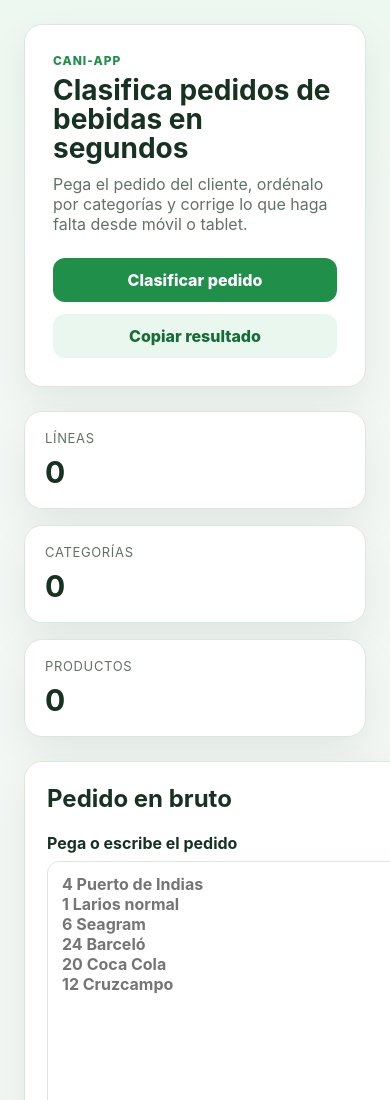
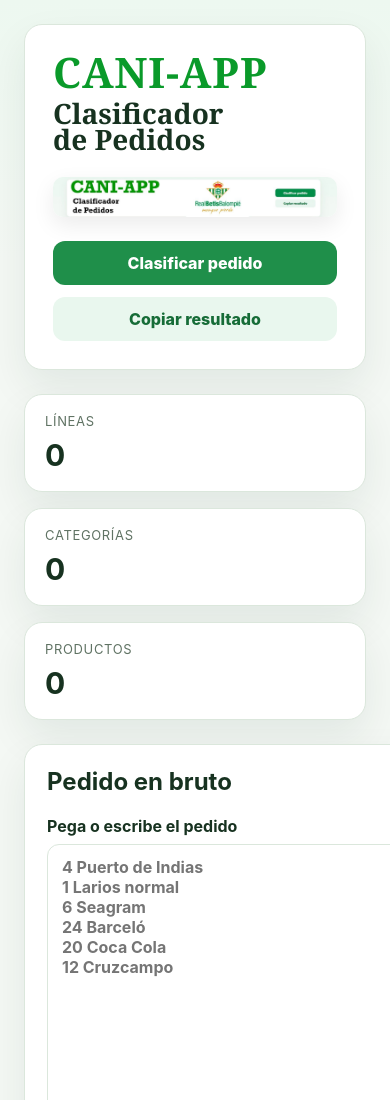
Before and after one commit to juraviza/compositor-express, a website: page clasificador-pedidos-app/index.html in a window 390 px wide. Shown: the top 1100 px of the page. Drawn offline with Linux system fonts and the light colour scheme.

Commit message:
Actualizar portada de CANI-APP segun referencia

```diff
--- a/clasificador-pedidos-app/index.html
+++ b/clasificador-pedidos-app/index.html
@@ -8,13 +8,15 @@
 </head>
 <body>
   <div class="app-shell">
-    <header class="hero">
-      <div>
-        <p class="eyebrow">CANI-APP</p>
-        <h1>Clasifica pedidos de bebidas en segundos</h1>
-        <p class="hero-copy">Pega el pedido del cliente, ordénalo por categorías y corrige lo que haga falta desde móvil o tablet.</p>
+    <header class="hero hero-cover">
+      <div class="hero-left">
+        <p class="cover-brand">CANI-APP</p>
+        <h1 class="cover-title">Clasificador<br>de Pedidos</h1>
       </div>
-      <div class="hero-actions">
+      <div class="hero-center">
+        <img class="hero-logo" src="./portada-referencia.jpg" alt="Portada de referencia CANI-APP" />
+      </div>
+      <div class="hero-actions hero-actions-cover">
         <button id="classifyBtn" class="btn btn-primary">Clasificar pedido</button>
         <button id="copyBtn" class="btn btn-secondary">Copiar resultado</button>
       </div>
--- a/clasificador-pedidos-app/styles.css
+++ b/clasificador-pedidos-app/styles.css
@@ -23,6 +23,12 @@ button, input, select, textarea { font: inherit; }
 .app-shell { max-width: 1440px; margin: 0 auto; padding: 24px; }
 .hero, .panel, .stat-card { background: var(--panel); border: 1px solid var(--line); border-radius: var(--radius); box-shadow: var(--shadow); }
 .hero { padding: 28px; display:flex; justify-content:space-between; gap:24px; align-items:center; margin-bottom:24px; }
+.hero-cover { display:grid; grid-template-columns:minmax(240px, 1.1fr) minmax(220px, 1fr) minmax(180px, .7fr); gap:24px; align-items:center; }
+.cover-brand { margin:0 0 8px; color:#0a9a2a; font-weight:900; letter-spacing:.02em; text-transform:uppercase; font-size: clamp(42px, 6vw, 72px); line-height:.92; font-family: Georgia, 'Times New Roman', serif; }
+.cover-title { font-size: clamp(28px, 4vw, 54px); line-height:.95; max-width:760px; font-family: Georgia, 'Times New Roman', serif; }
+.hero-center { display:flex; justify-content:center; }
+.hero-logo { width:100%; max-width:360px; border-radius:10px; object-fit:cover; box-shadow: 0 8px 22px rgba(0,0,0,.08); }
+.hero-actions-cover { display:flex; flex-direction:column; gap:14px; min-width:220px; }
 .eyebrow { margin:0 0 8px; color: var(--primary); font-weight:800; letter-spacing:.08em; text-transform:uppercase; font-size:12px; }
 h1,h2,h3 { margin:0; }
 h1 { font-size: clamp(28px, 4vw, 44px); line-height:1.03; max-width:760px; }
@@ -71,9 +77,11 @@ thead th { background:#f5fbf6; color:var(--muted); text-transform:uppercase; fon
 .memory-actions { display:flex; gap:8px; flex-wrap:wrap; }
 @media (max-width: 980px) {
   .memory-form-grid { grid-template-columns:1fr; }
-  .layout, .stats-strip { grid-template-columns:1fr; }
+  .layout, .stats-strip, .hero-cover { grid-template-columns:1fr; }
   .hero { flex-direction:column; align-items:flex-start; }
-  .hero-actions { width:100%; min-width:0; }
+  .hero-center { width:100%; }
+  .hero-logo { max-width:100%; }
+  .hero-actions, .hero-actions-cover { width:100%; min-width:0; }
   .btn { width:100%; }
   .memory-actions .btn { width:auto; }
 }
```
Also changed, not shown: clasificador-pedidos-app/portada-referencia.jpg (added).
